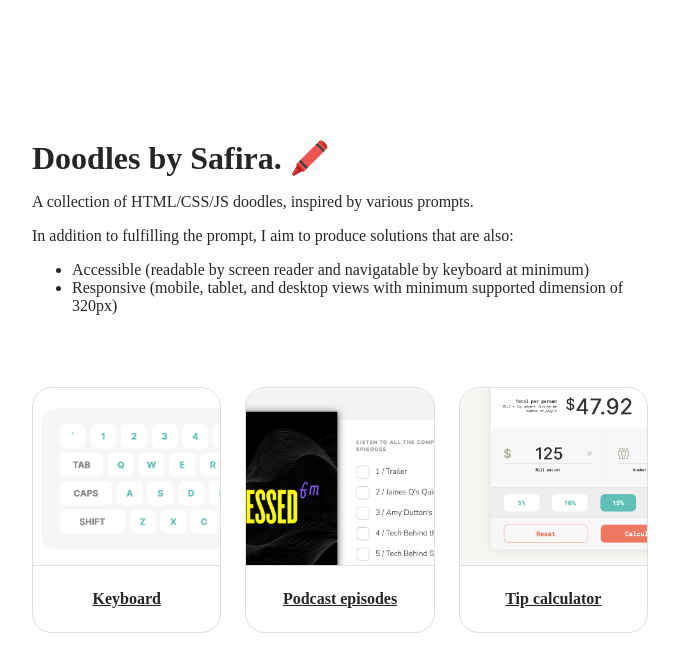
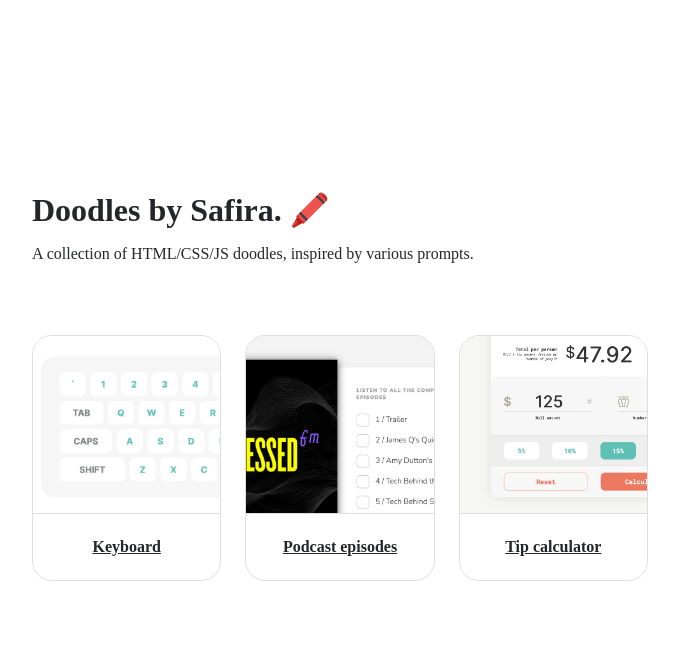
Before and after one commit to safiranugroho/safira.me-11ty, a SvelteKit app: page / in a window 1280 px wide. Shown: the top 672 px of the page, without its empty margins (300-979 px from the left). Built offline with nearby package versions, Linux system fonts and the light colour scheme.

Commit message:
edit site description

```diff
--- a/src/routes/+page.svelte
+++ b/src/routes/+page.svelte
@@ -28,13 +28,6 @@
   <div slot="content" class="content">
     <h1 class="title">Doodles by Safira. 🖍️</h1>
     <p>A collection of HTML/CSS/JS doodles, inspired by various prompts.</p>
-    <p>In addition to fulfilling the prompt, I aim to produce solutions that are also:</p>
-    <ul>
-      <li>Accessible (readable by screen reader and navigatable by keyboard at minimum)</li>
-      <li>
-        Responsive (mobile, tablet, and desktop views with minimum supported dimension of 320px)
-      </li>
-    </ul>
     <div class="doodle-list">
       {#each doodles as { path, name, cover }}
         <div class="doodle">
```
